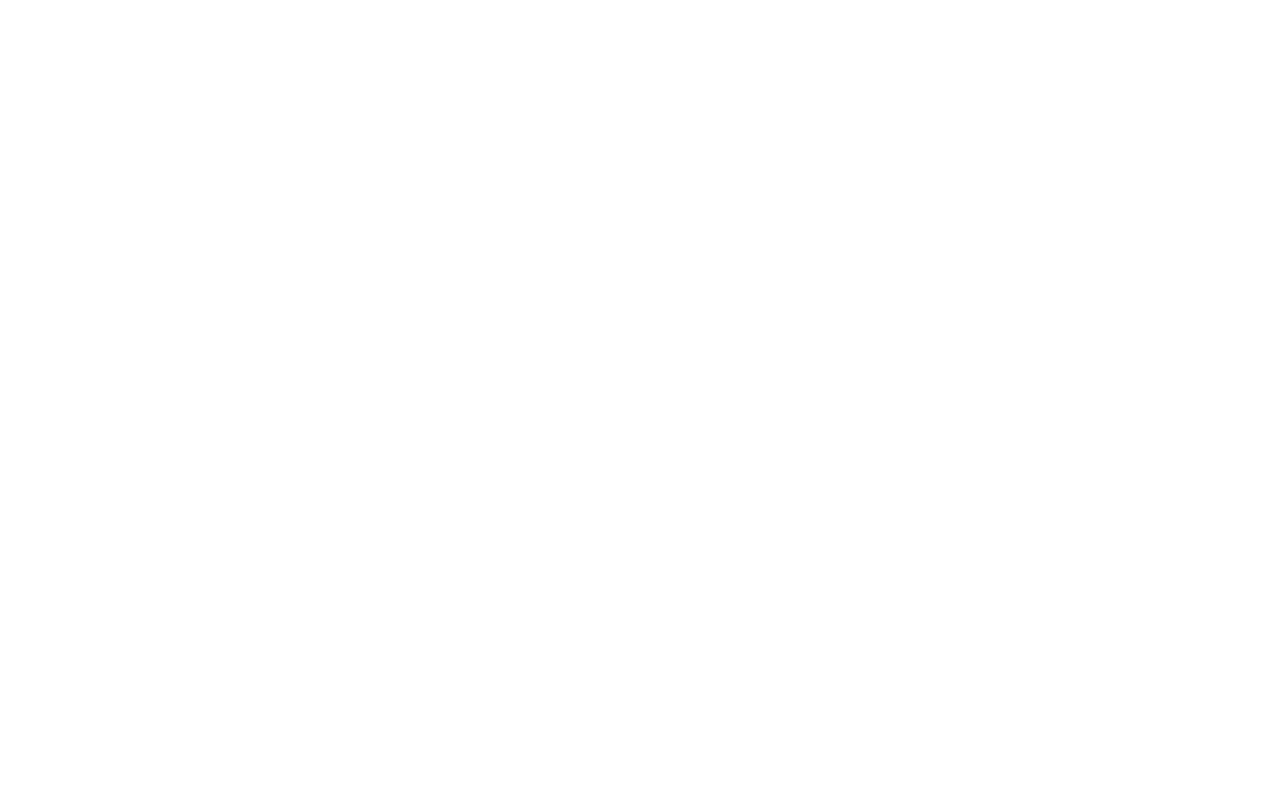
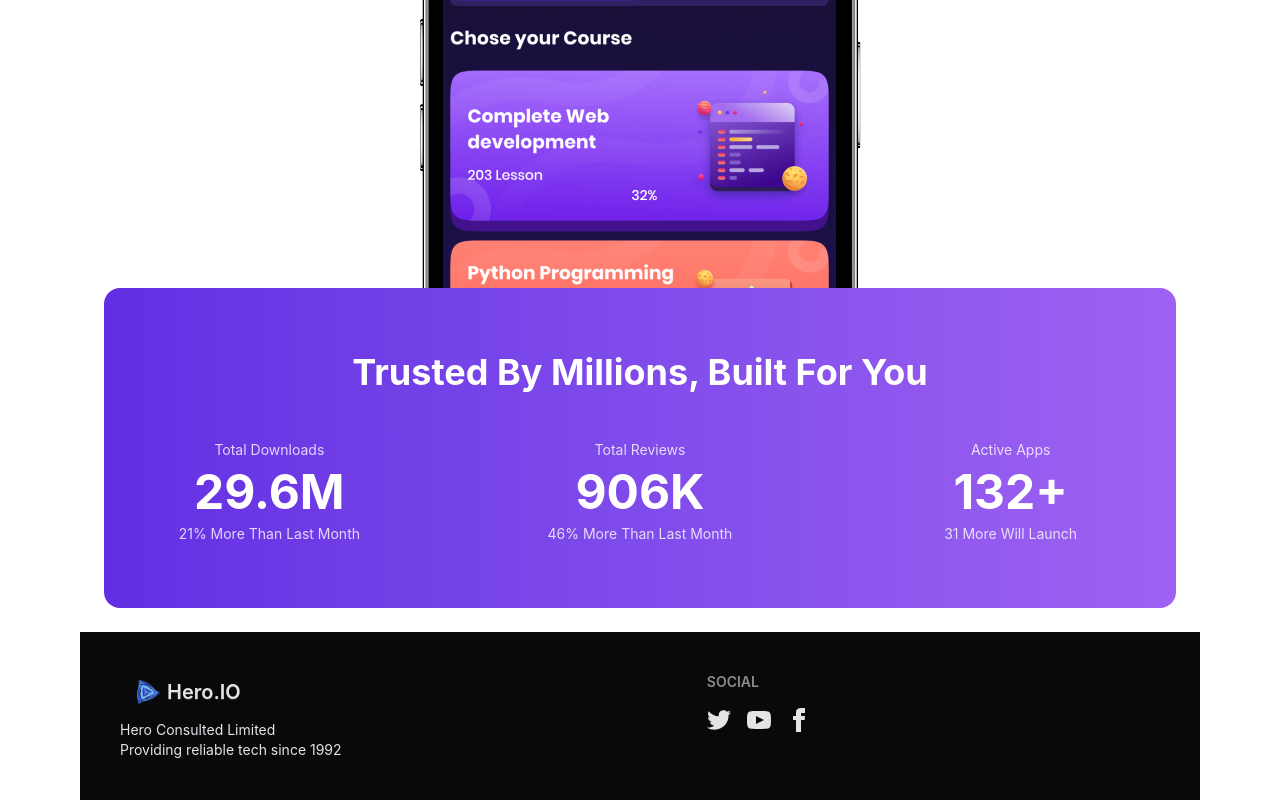
Before and after one commit to MukitSany/hero-io-assignment, a React (Vite) app: page / in a window 1280 px wide. Shown: the part 579-1379 px from the top of the page. Before the commit the page ends 800 px from the top, so only its background shows below. Built offline with nearby package versions, Linux system fonts and the light colour scheme.

Commit message:
banner complete

```diff
--- a/src/component/Banner/Banner/Banner.jsx
+++ b/src/component/Banner/Banner/Banner.jsx
@@ -1,6 +1,7 @@
 import React from 'react';
 import playstoreimg from '../../../assets/fi_16076057.png'
 import appstoreimg from '../../../assets/fi_5977575.png'
+import iphoneimf from '../../../assets/Iphone.png'
 
 const Banner = () => {
     return (
@@ -12,6 +13,44 @@
                 <button className='border p-2 m-2 font-bold flex gap-1'><img src={playstoreimg} alt="" srcset="" /> Google Play</button>
                 <button className='border p-2 m-2 font-bold flex gap-1'><img src={appstoreimg} alt="" srcset="" />App Store</button>
             </div>
+            <div className='flex justify-center mt-2'>
+                <img src={iphoneimf} alt="" srcset="" />
+            </div>
+            <section className="bg-linear-to-r from-[#632EE3] to-[#9F62F2] text-white py-16 rounded-2xl">
+      <div className="max-w-6xl mx-auto text-center">
+
+        {/* Heading */}
+        <h2 className="text-3xl md:text-4xl font-bold mb-12">
+          Trusted By Millions, Built For You
+        </h2>
+
+        {/* Stats */}
+        <div className="grid grid-cols-1 md:grid-cols-3 gap-10">
+
+          {/* Item 1 */}
+          <div>
+            <p className="text-sm opacity-80 mb-2">Total Downloads</p>
+            <h3 className="text-4xl md:text-5xl font-bold mb-2">29.6M</h3>
+            <p className="text-sm opacity-80">21% More Than Last Month</p>
+          </div>
+
+          {/* Item 2 */}
+          <div>
+            <p className="text-sm opacity-80 mb-2">Total Reviews</p>
+            <h3 className="text-4xl md:text-5xl font-bold mb-2">906K</h3>
+            <p className="text-sm opacity-80">46% More Than Last Month</p>
+          </div>
+
+          {/* Item 3 */}
+          <div>
+            <p className="text-sm opacity-80 mb-2">Active Apps</p>
+            <h3 className="text-4xl md:text-5xl font-bold mb-2">132+</h3>
+            <p className="text-sm opacity-80">31 More Will Launch</p>
+          </div>
+
+        </div>
+      </div>
+    </section>
         </div>
     );
 };
```
